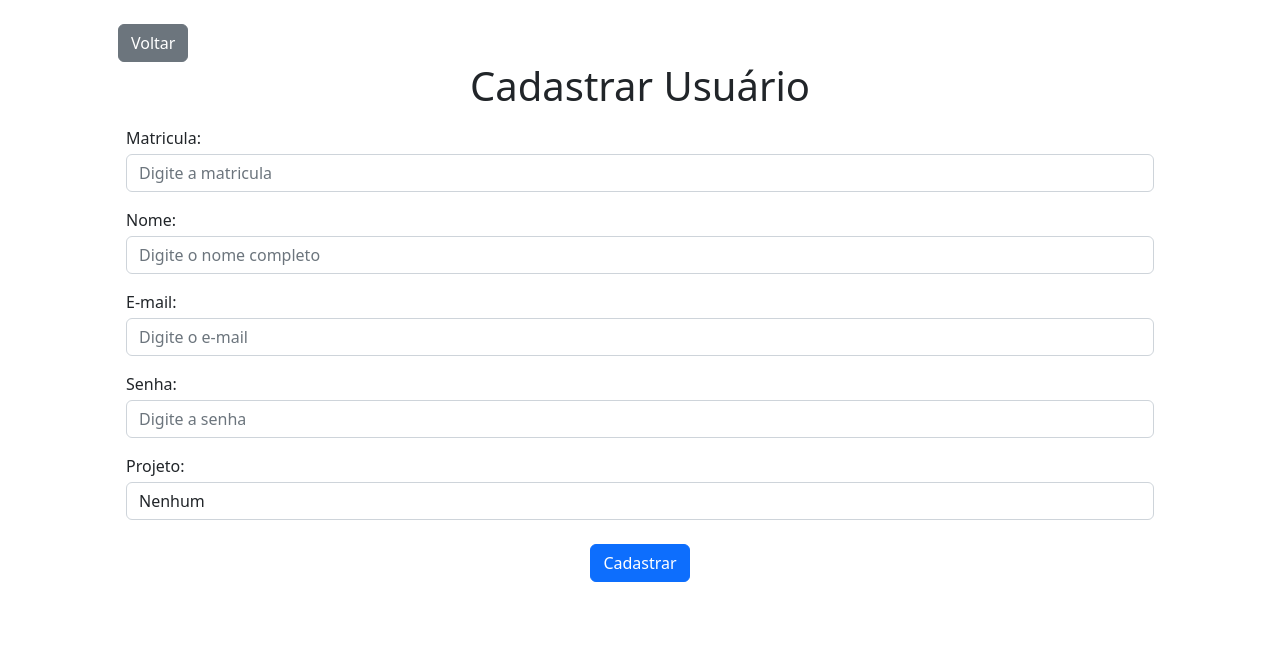
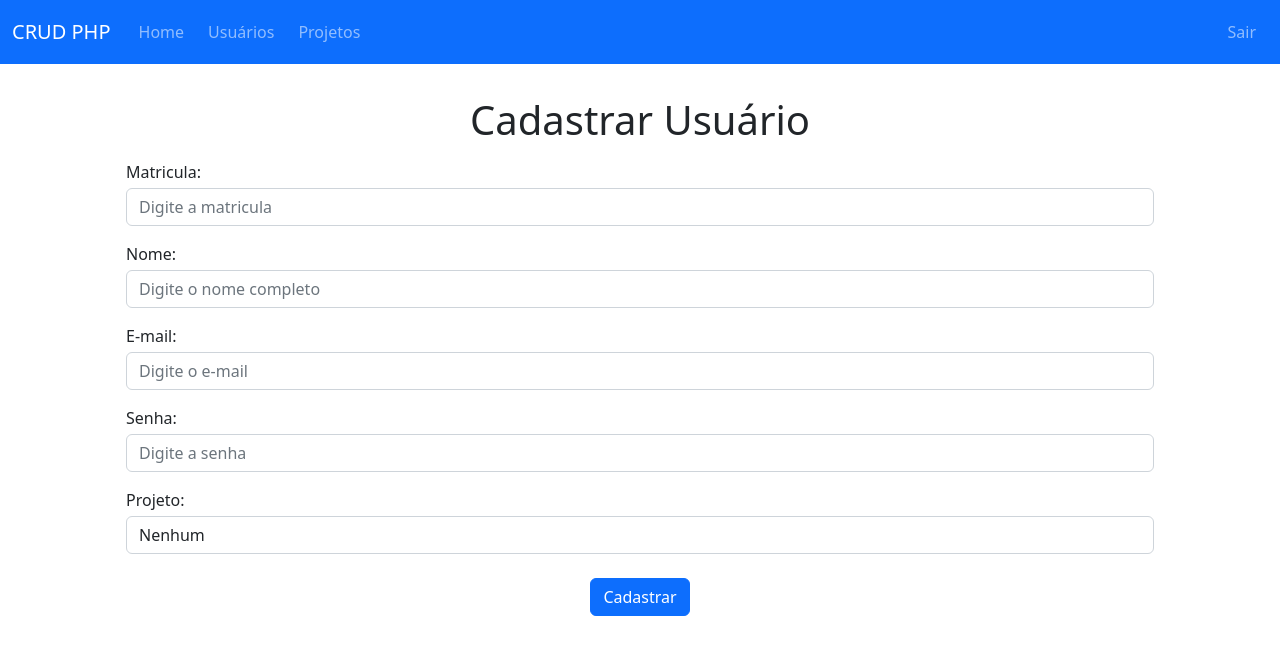
Before and after one commit to GustavoAndo/projeto-php, a PHP site: page /pages/cadastro-usuario.php in a window 1280 px wide. Shown: the top 655 px of the page. Run offline with PHP 8.4, Linux system fonts and the light colour scheme; data that the repository does not hold is empty.

Commit message:
adicionando navbar em todas as paginas

```diff
--- a/index.php
+++ b/index.php
@@ -31,7 +31,7 @@
                         <a class="nav-link" href="./pages/tabela-projeto.php">Projetos</a>
                     </li>
                 </ul>
-                <ul class="navbar-nav mb-2">
+                <ul class="navbar-nav mb-2 mb-lg-0">
                     <li class="nav-item p-1">
                         <a class="nav-link" href="#">Sair</a>
                     </li>
--- a/pages/cadastro-usuario.php
+++ b/pages/cadastro-usuario.php
@@ -14,8 +14,30 @@
     <link href="./styles/styles.css" rel="stylesheet">
 </head>
 <body>
-    <div class="container px-5 pt-2 my-3">
-        <a class="btn btn-secondary" href="../index.php">Voltar</a>
+    <nav class="navbar navbar-expand-lg navbar-dark bg-primary fixed-top">
+        <div class="container-fluid">
+            <div class="collapse navbar-collapse" id="navbarTogglerDemo01">
+                <a class="navbar-brand" href="../">CRUD PHP</a>
+                <ul class="navbar-nav me-auto mb-2 mb-lg-0">
+                    <li class="nav-item p-1">
+                        <a class="nav-link" aria-current="page" href="../">Home</a>
+                    </li>
+                    <li class="nav-item p-1">
+                        <a class="nav-link" href="./tabela-usuario.php">Usuários</a>
+                    </li>
+                    <li class="nav-item p-1">
+                        <a class="nav-link" href="./tabela-projeto.php">Projetos</a>
+                    </li>
+                </ul>
+                <ul class="navbar-nav mb-2 mb-lg-0">
+                    <li class="nav-item p-1">
+                        <a class="nav-link" href="#">Sair</a>
+                    </li>
+                </ul>
+            </div>
+        </div>
+    </nav>
+    <div class="container px-5 pt-5 mt-5 mb-1">
         <h1 class="text-center">Cadastrar Usuário</h1>
         <form method="POST" action="../services/salvar-usuario.php">
             <div class="form-group p-2">
```
Also changed, not shown: pages/edicao-usuario.php (+24 -2 lines), pages/redefinicao-senha.php (+24 -2 lines), pages/tabela-usuario.php (+26 -1 lines).
